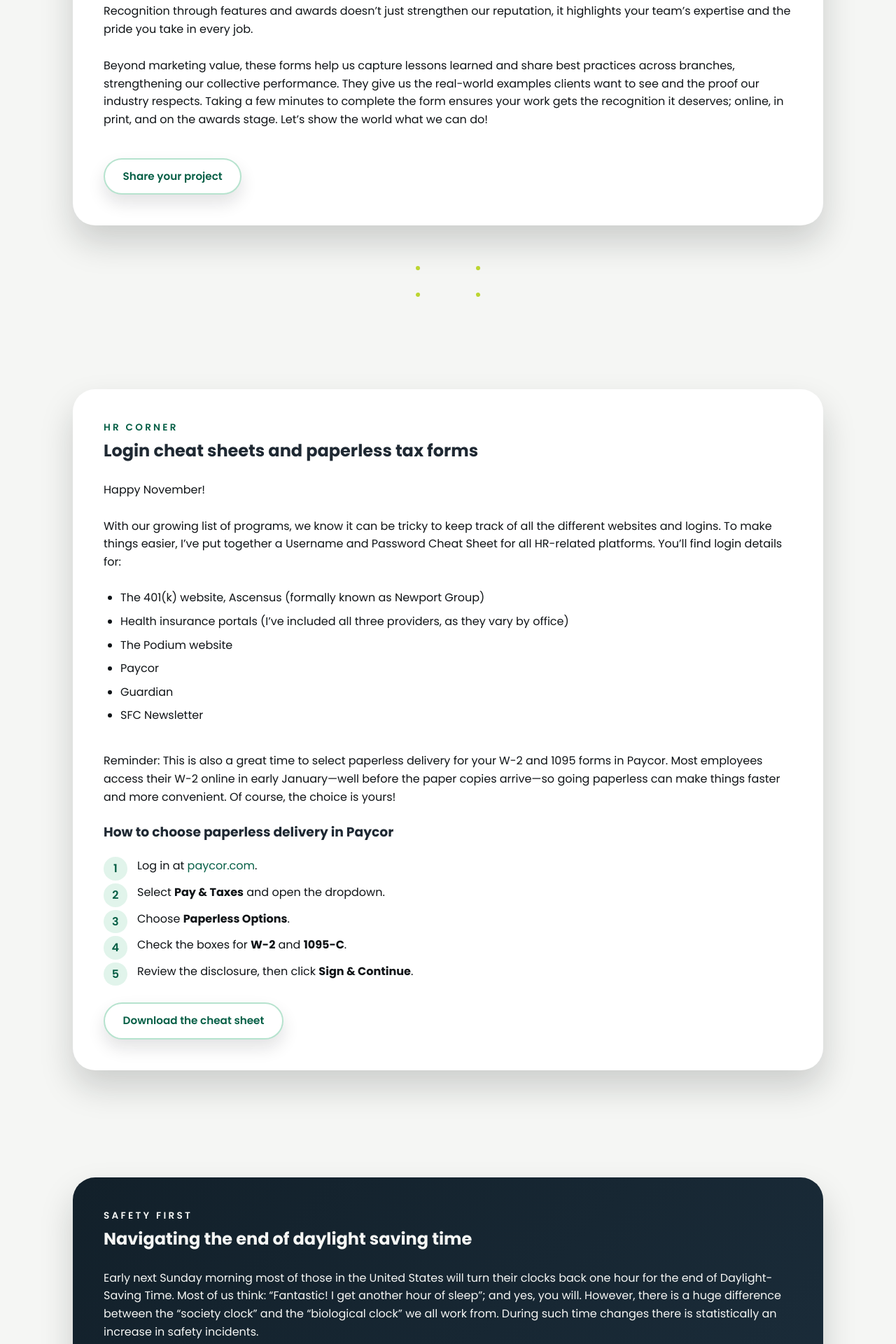
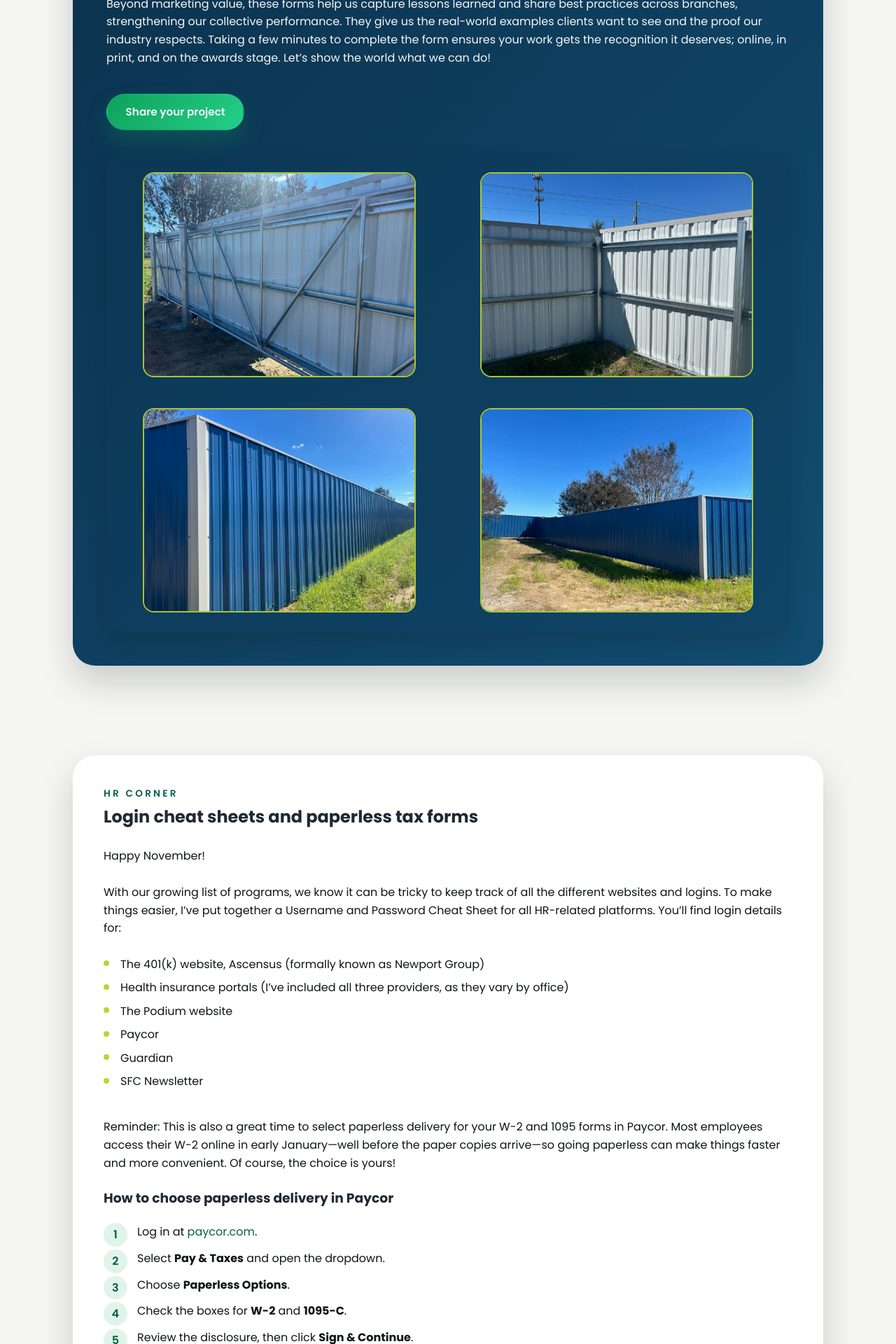
Before and after one commit to seegarsit/newsletter, a Flask app: page / in a window 1280 px wide. Shown: the part 2400-4320 px from the top of the page at 70% size. Run offline with Flask 3, Linux system fonts and the light colour scheme; some web fonts are replaced.

Commit message:
Refresh newsletter layout and content assets

```diff
--- a/assets/docs/CustomFab_Tony.txt
+++ b/assets/docs/CustomFab_Tony.txt
@@ -6,7 +6,7 @@
 
 (place holder screenshot2.png)
 
-(place holder AORN-with-kickplate.pdf)
+(place holder AOK.png)
 
 In the next example, we have a decking gate, a SQ Gate Frame form would be the correct form below.  Instead, we have a complete sheet from the plans section, which fails to include the gate height.
 
--- a/assets/styles.css
+++ b/assets/styles.css
@@ -273,12 +275,12 @@
 }
 
 .section {
-  padding: clamp(3.5rem, 6vw, 5rem) 0;
+  padding: clamp(3rem, 5vw, 4.25rem) 0;
 }
 
 .section__inner {
   display: grid;
-  gap: 2.5rem;
+  gap: 2rem;
 }
 
 .section-header {
@@ -401,6 +403,19 @@
   color: #f5f6f4;
 }
 
+.content-card--news {
+  padding: clamp(2.25rem, 5vw, 3rem);
+}
+
+.content-card--news .content-card__body {
+  gap: 1.25rem;
+}
+
+.content-card--tech .section-eyebrow,
+.content-card--news .section-eyebrow {
+  color: var(--lime);
+}
+
 .section__inner--stacked {
   grid-template-columns: 1fr;
 }
@@ -433,18 +448,13 @@
 }
 
 .accent-list--bulleted {
-  list-style: disc;
-  padding-left: 1.5rem;
+  list-style: none;
+  padding-left: 0;
   gap: 0.6rem;
 }
 
 .accent-list--bulleted li {
-  position: static;
-  padding-left: 0;
-}
-
-.accent-list--bulleted li::before {
-  content: none;
+  padding-left: 1.5rem;
 }
 
 .numbered-list {
@@ -493,7 +503,7 @@
 }
 
 .card-actions {
-  margin-top: 2rem;
+  margin-top: 1.75rem;
 }
 
 .card-actions .button + .button {
@@ -501,56 +511,26 @@
 }
 
 .news-gallery {
-  margin: 2.5rem auto 0;
-  display: flex;
-  justify-content: center;
-  position: relative;
+  margin: 2rem 0 0;
+  border-radius: var(--radius-lg);
+  box-shadow: 0 16px 28px rgba(16, 20, 23, 0.18);
+  background: rgba(12, 56, 86, 0.35);
+  padding: 0.75rem;
 }
 
-.news-gallery__stack {
-  position: relative;
-  width: min(520px, 95%);
-  padding-top: 68%;
+.news-gallery__grid {
+  display: grid;
+  grid-template-columns: repeat(2, minmax(0, 1fr));
+  gap: 0.75rem;
 }
 
 .news-gallery__item {
-  position: absolute;
-  width: 56%;
+  position: relative;
   aspect-ratio: 4 / 3;
-  border-radius: var(--radius-lg);
   overflow: hidden;
-  border: 3px solid var(--lime);
-  box-shadow: 0 20px 36px rgba(16, 20, 23, 0.2);
-  transition: transform 0.3s ease, box-shadow 0.3s ease;
-  transform: translateY(0) rotate(var(--tilt, 0deg));
-}
-
-.news-gallery__item--one {
-  top: -4%;
-  left: 8%;
-  --tilt: -9deg;
-  z-index: 4;
-}
-
-.news-gallery__item--two {
-  top: 12%;
-  right: 6%;
-  --tilt: 8deg;
-  z-index: 3;
-}
-
-.news-gallery__item--three {
-  bottom: 12%;
-  left: -2%;
-  --tilt: 5deg;
-  z-index: 2;
-}
-
-.news-gallery__item--four {
-  bottom: -6%;
-  right: 12%;
-  --tilt: -6deg;
-  z-index: 1;
+  border-radius: var(--radius-md);
+  border: 2px solid rgba(188, 213, 49, 0.9);
+  background: rgba(0, 0, 0, 0.15);
 }
 
 .news-gallery__trigger {
--- a/templates/index.html
+++ b/templates/index.html
@@ -48,7 +48,6 @@
               <h2 id="team-letter-heading">A note to the Seegars family</h2>
             </header>
             <div class="content-card__body">
-              <p>Team,</p>
               <p>
                 As we roll into November, I want to celebrate what we’ve accomplished together and set
                 our sights on the opportunities ahead. We closed out Q3 ahead of goal for both sales and
@@ -104,7 +103,7 @@
 
       <section id="recent-news" class="section section--news" aria-labelledby="recent-news-heading">
         <div class="container section__inner section__inner--stacked">
-          <article class="content-card content-card--full" aria-labelledby="recent-news-heading">
+          <article class="content-card content-card--full content-card--tech content-card--news" aria-labelledby="recent-news-heading">
             <header class="section-header">
               <p class="section-eyebrow">Recent News</p>
               <h2 id="recent-news-heading">Project Spotlight</h2>
@@ -132,17 +131,16 @@
             </div>
             <footer class="card-actions">
               <a
-                class="button button--secondary"
+                class="button button--primary"
                 href="https://docs.google.com/forms/d/e/1FAIpQLSejeb70RfhBnyxojRwzuQ2vzDzlzWde1wM4YgBvkwnMSWgUow/viewform"
                 target="_blank"
                 rel="noreferrer"
                 >Share your project</a
               >
             </footer>
-          </article>
             <div class="news-gallery" data-news-gallery>
-            <div class="news-gallery__stack">
-              <figure class="news-gallery__item news-gallery__item--one">
+              <div class="news-gallery__grid">
+                <figure class="news-gallery__item">
                   <button
                     type="button"
                     class="news-gallery__trigger"
@@ -155,7 +153,7 @@
                     <img src="{{ url_for('static', filename='images/fence_1.jpg') }}" alt="Crew installing metal fencing at a commercial site" />
                   </button>
                 </figure>
-              <figure class="news-gallery__item news-gallery__item--two">
+                <figure class="news-gallery__item">
                   <button
                     type="button"
                     class="news-gallery__trigger"
@@ -168,7 +166,7 @@
                     <img src="{{ url_for('static', filename='images/fence_2.jpg') }}" alt="Completed fence line with bright blue paneling" />
                   </button>
                 </figure>
-              <figure class="news-gallery__item news-gallery__item--three">
+                <figure class="news-gallery__item">
                   <button
                     type="button"
                     class="news-gallery__trigger"
@@ -181,7 +179,7 @@
                     <img src="{{ url_for('static', filename='images/fence_3.jpg') }}" alt="Cantilever gate in front of a recycling facility" />
                   </button>
                 </figure>
-              <figure class="news-gallery__item news-gallery__item--four">
+                <figure class="news-gallery__item">
                   <button
                     type="button"
                     class="news-gallery__trigger"
@@ -196,6 +194,7 @@
                 </figure>
               </div>
             </div>
+          </article>
           <div class="news-lightbox" data-news-lightbox hidden role="dialog" aria-modal="true">
             <div class="news-lightbox__backdrop" data-news-close></div>
             <figure class="news-lightbox__figure">
@@ -245,7 +244,7 @@
               </ol>
             </div>
             <footer class="card-actions">
-              <a class="button button--secondary" href="{{ url_for('static', filename='docs/HRCorner_Veronica.txt') }}" download>Download the cheat sheet</a>
+              <a class="button button--secondary" href="{{ url_for('static', filename='docs/cheat_sheet.pdf') }}" target="_blank" rel="noreferrer">Download the cheat sheet</a>
             </footer>
           </article>
         </div>
@@ -256,99 +255,39 @@
           <article class="content-card content-card--contrast content-card--full" aria-labelledby="safety-heading">
             <header class="section-header">
               <p class="section-eyebrow">Safety First</p>
-              <h2 id="safety-heading">Navigating the end of daylight saving time</h2>
+              <h2 id="safety-heading">Stay safe as we fall back</h2>
             </header>
             <div class="content-card__body">
               <p>
-                Early next Sunday morning most of those in the United States will turn their clocks back
-                one hour for the end of Daylight-Saving Time. Most of us think: “Fantastic! I get another
-                hour of sleep”; and yes, you will. However, there is a huge difference between the
-                “society clock” and the “biological clock” we all work from. During such time changes there
-                is statistically an increase in safety incidents.
+                This Sunday marks the end of Daylight Saving Time — don’t forget to turn your clocks back
+                one hour! While the extra sleep is nice, the time change can increase the risk of fatigue
+                and accidents both on the road and at work.
               </p>
-              <div class="safety-grid">
-                <div class="safety-card">
               <p>
-                    With the end of daylight savings time comes an increase of darkness around the time of
-                    rush hour, when traffic is at a peak, and many are making our way home from work.
-                    Drivers aren’t used to the decreased visibility – nor are pedestrians, who might take
-                    chances crossing roads when they shouldn’t.
+                As evening darkness arrives earlier, visibility decreases right around rush hour. Studies
+                show a spike in traffic accidents and pedestrian injuries in the days following the switch.
+                The change also disrupts our sleep schedules, leaving many people drowsier than usual.
               </p>
-                </div>
-                <div class="safety-card">
-                  <p>
-                    Pedestrians walking around at dusk are nearly three times more likely to be struck and
-                    killed by cars in the days following the end of daylight-saving time than just before
-                    the time change. A study of seven years of nationwide traffic fatalities were
-                    conducted at Carnegie Mellon University, calculating the risk per mile walked for
-                    pedestrians. The study found that the per-mile risk jumps 186 percent from October to
-                    November.
-                  </p>
-                </div>
-              </div>
-              <div class="safety-card safety-card--accent">
-                <p>
-                  The National Road Safety Foundation (NRSF) has done studies proving that auto accidents
-                  increase after the clocks fall back an hour. Besides the lack of visibility, the NRSF
-                  notes that commuting in the dark can also make drivers drowsier than usual. According to
-                  some health studies, changes in waking time coupled with the earlier onset of darkness
-                  throws off our internal clocks. This increases driving risks, primarily because in our
-                  24/7 society, we have a fundamental problem of already being sleep deprived.
-                </p>
-              </div>
-              <p>
-                The end of daylight-saving time can leave many feeling fatigued, which can pose safety
-                risks both at home and in the workplace. Some things to keep in mind when switching back to
-                standard time are:
-              </p>
-              <div class="safety-grid">
-                <div class="safety-card">
-                  <h3>Fatigue</h3>
-                  <p>
-                    Studies suggest that it takes people who work traditional hours several days to fully
-                    readjust their sleep schedule after the time change. While it may seem a welcome gift
-                    to get an extra hour of sleep as opposed to losing an hour in the spring, there is a
-                    physiological consequence to changing our clocks. Don’t be surprised if you feel a bit
-                    sluggish during the first week or so of November.
-                  </p>
-                </div>
-                <div class="safety-card">
-                  <h3>Accidents</h3>
-                  <p>
-                    Evidence suggests that time changes increase safety problems both at work and at home.
-                    Just being aware of the increased risk of accidents in the period immediately
-                    following the time change may help you stay alert. Try to avoid building up a sleep
-                    debt in the days before the change.
-                  </p>
-                </div>
-              </div>
-              <p>
-                Safety professionals have long used the start and end of daylight-saving time as reminders
-                for performing recurring safety tasks. Use the occasion of setting your clocks back as a
-                cue to:
-              </p>
-              <ul class="safety-task-list">
+              <p>Keep these safety tips in mind as we “fall back”:</p>
+              <ul class="safety-reminders">
                 <li>
-                  Check and replace the batteries in your smoke and carbon monoxide (CO) alarms. Ensure
-                  they are working properly and replace the batteries. As the cold sets in and many start
-                  up their gas-fired furnaces, fireplaces, portable unit heaters and the like for the first
-                  time, carbon monoxide poisoning risks increase dramatically during this time of year.
-                  Replace any smoke alarm unit that is older than 10 years. Replace any CO alarm unit that
-                  is older than 5 years.
+                  <strong>Stay alert on the road.</strong> Watch for pedestrians and adjust to darker evening commutes.
                 </li>
                 <li>
-                  Prepare a winter emergency kit for your automobile. Such kits can be a lifesaver if you
-                  are stuck out in bad weather while driving. They should include items such as warm
-                  clothes, blanket, flashlight, batteries, water, non-perishable snacks, shovel, flares,
-                  reflective hazard triangle, jumper cables, cat litter or sand for traction, ski hat and
-                  gloves.
+                  <strong>Check smoke and CO alarms.</strong> Replace batteries and outdated units (smoke alarms older than 10
+                  years, CO alarms older than 5).
                 </li>
                 <li>
-                  Check to see if your fire extinguishers need recharging. Check the small gauge at the top
-                  of the extinguisher. If the needle in that gauge is in the green, chances are, the
-                  extinguisher is okay. If it is in the red, you need to have the extinguisher recharged.
+                  <strong>Prepare your vehicle.</strong> Stock a winter emergency kit with warm clothing, snacks, a flashlight,
+                  and jumper cables.
+                </li>
+                <li>
+                  <strong>Inspect fire extinguishers.</strong> Make sure the gauge is in the green zone.
                 </li>
               </ul>
+              <p>
+                A little preparation and awareness go a long way in keeping everyone safe this season.
+              </p>
             </div>
           </article>
         </div>
@@ -388,7 +327,7 @@
                   data-media-label="Ornamental gate examples"
                   data-media-items='[
                     {"src": "{{ url_for('static', filename='images/screenshot2.png') }}", "alt": "Screenshot of the ornamental gate request details"},
-                    {"src": "{{ url_for('static', filename='docs/AORN-with-kickplate.pdf') }}", "alt": "Ornamental gate form with kickplate", "type": "pdf"}
+                    {"src": "{{ url_for('static', filename='images/AOK.png') }}", "alt": "Example of the Ornamental Aluminum Gate form"}
                   ]'
                 >
                   Examples
@@ -467,7 +406,7 @@
         <div class="container">
           <header class="section-header section-header--center">
             <p class="section-eyebrow">Celebrations</p>
-            <h2 id="celebrations-heading">Birthdays &amp; anniversaries</h2>
+            <h2 id="celebrations-heading">Birthdays &amp; Anniversaries</h2>
             <p>Join us in celebrating this month’s milestones across the Seegars family.</p>
           </header>
           <div class="celebrations__grid">
```
Also changed, not shown: other parts of assets/styles.css (+46 -10 lines), 1 other file. Lines whose indentation alone changed are shown as unchanged.
